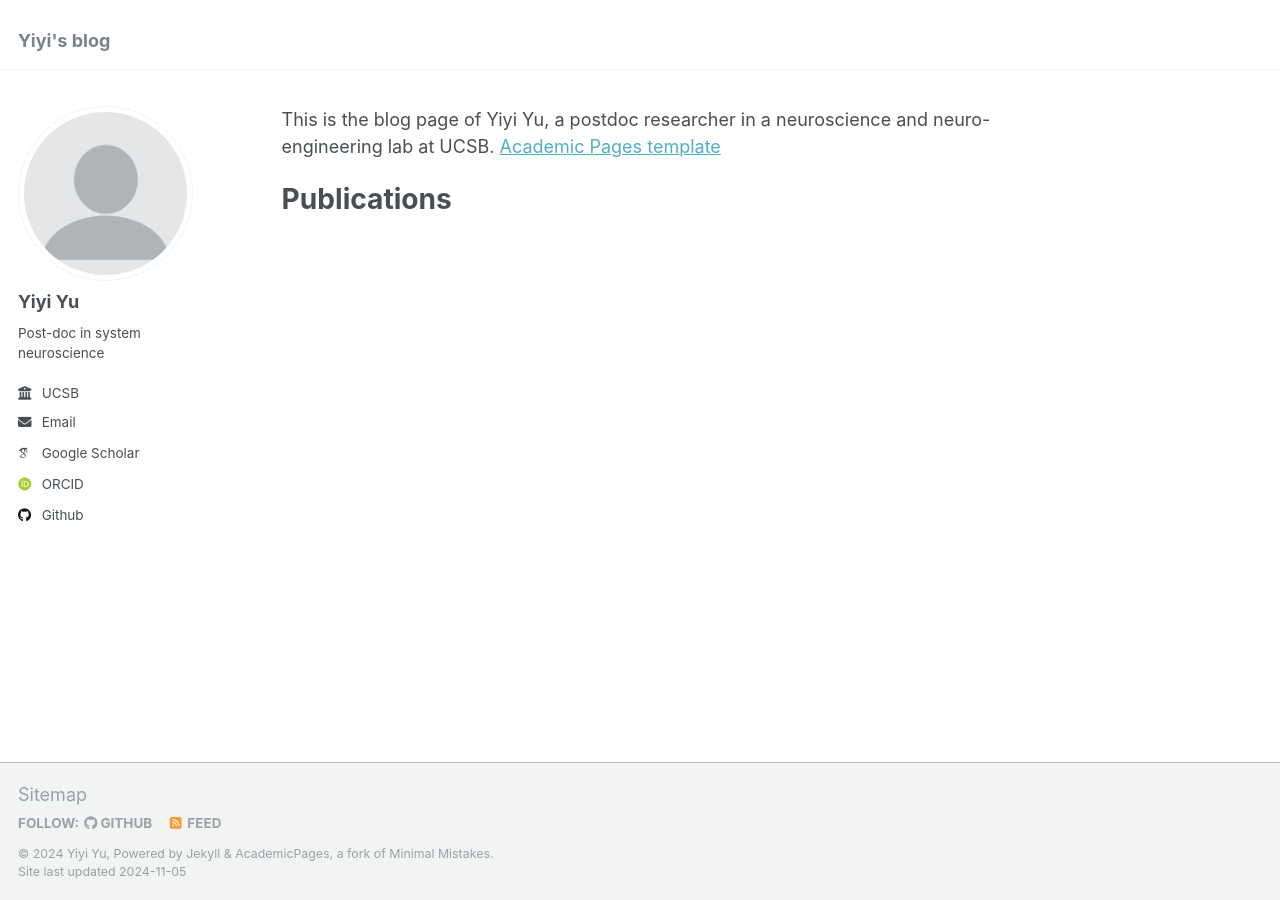
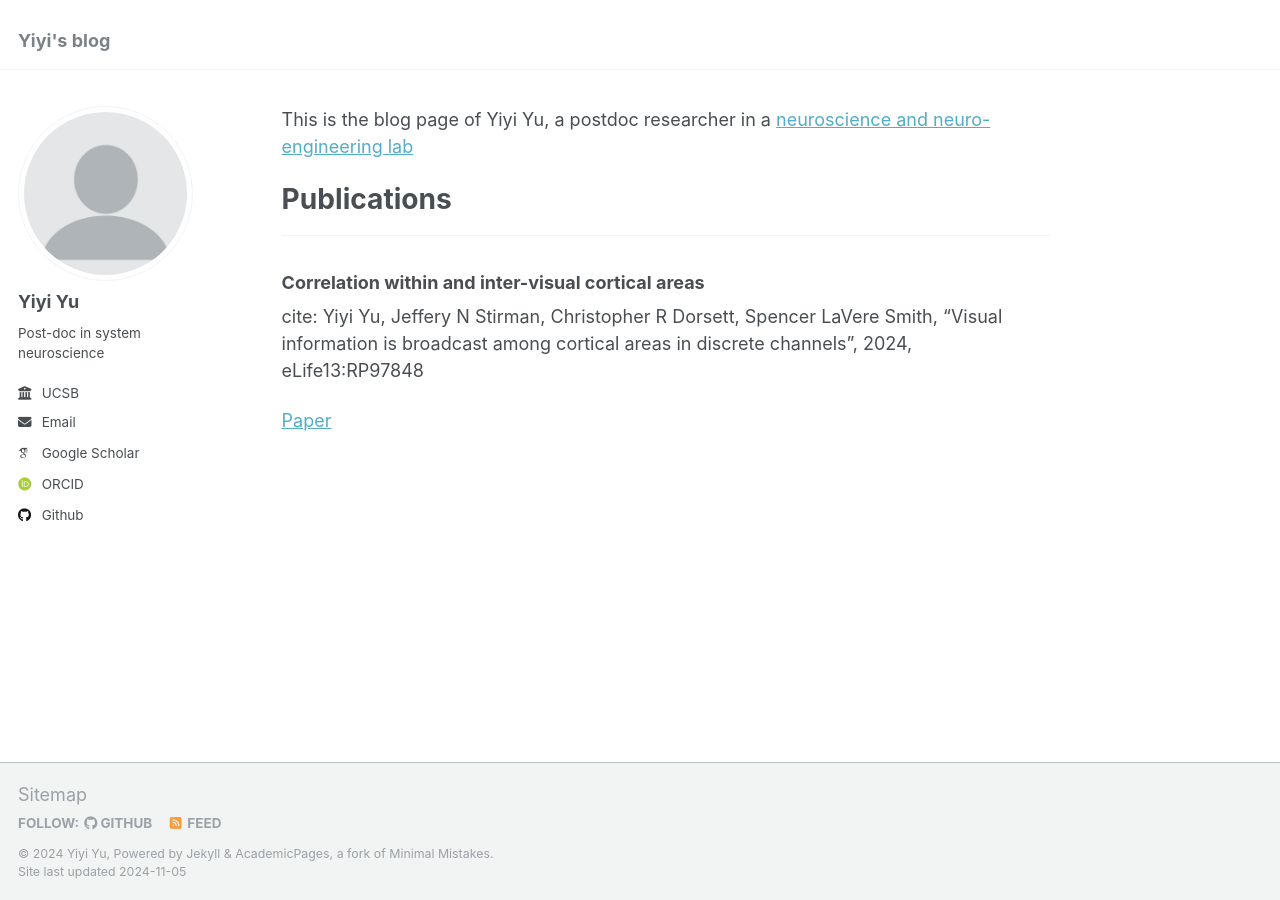
Before and after one commit to yuyiyi/yuyiyi.github.io, a Jekyll site: the page built from _pages/about.md, in a window 1280 px wide. Built offline with Jekyll 4.4.1, drawn with Linux system fonts in a browser that asks for light colours; some web fonts are replaced.

Commit message:
Update about.md

```diff
--- a/_pages/about.md
+++ b/_pages/about.md
@@ -7,7 +7,14 @@ redirect_from:
   - /about.html
 ---
 
-This is the blog page of Yiyi Yu, a postdoc researcher in a neuroscience and neuro-engineering lab at UCSB. [Academic Pages template]([https://slslab.org/])
+This is the blog page of Yiyi Yu, a postdoc researcher in a [neuroscience and neuro-engineering lab]([https://slslab.org/])
 
 Publications
 ======
+
+------
+### Correlation within and inter-visual cortical areas
+
+cite: Yiyi Yu, Jeffery N Stirman, Christopher R Dorsett, Spencer LaVere Smith, "Visual information is broadcast among cortical areas in discrete channels", 2024, eLife13:RP97848
+
+[Paper]([https://elifesciences.org/reviewed-preprints/97848])
```
